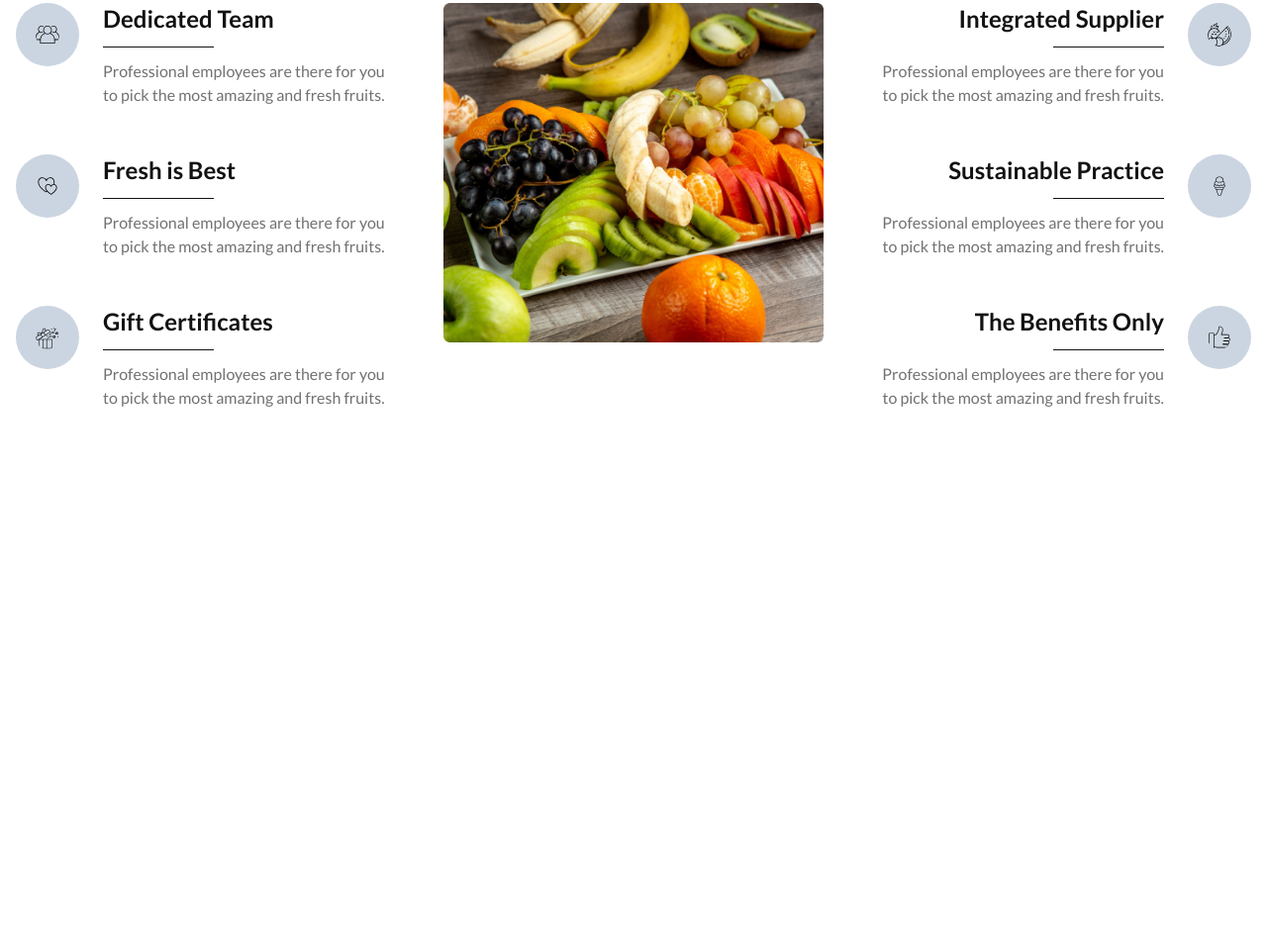
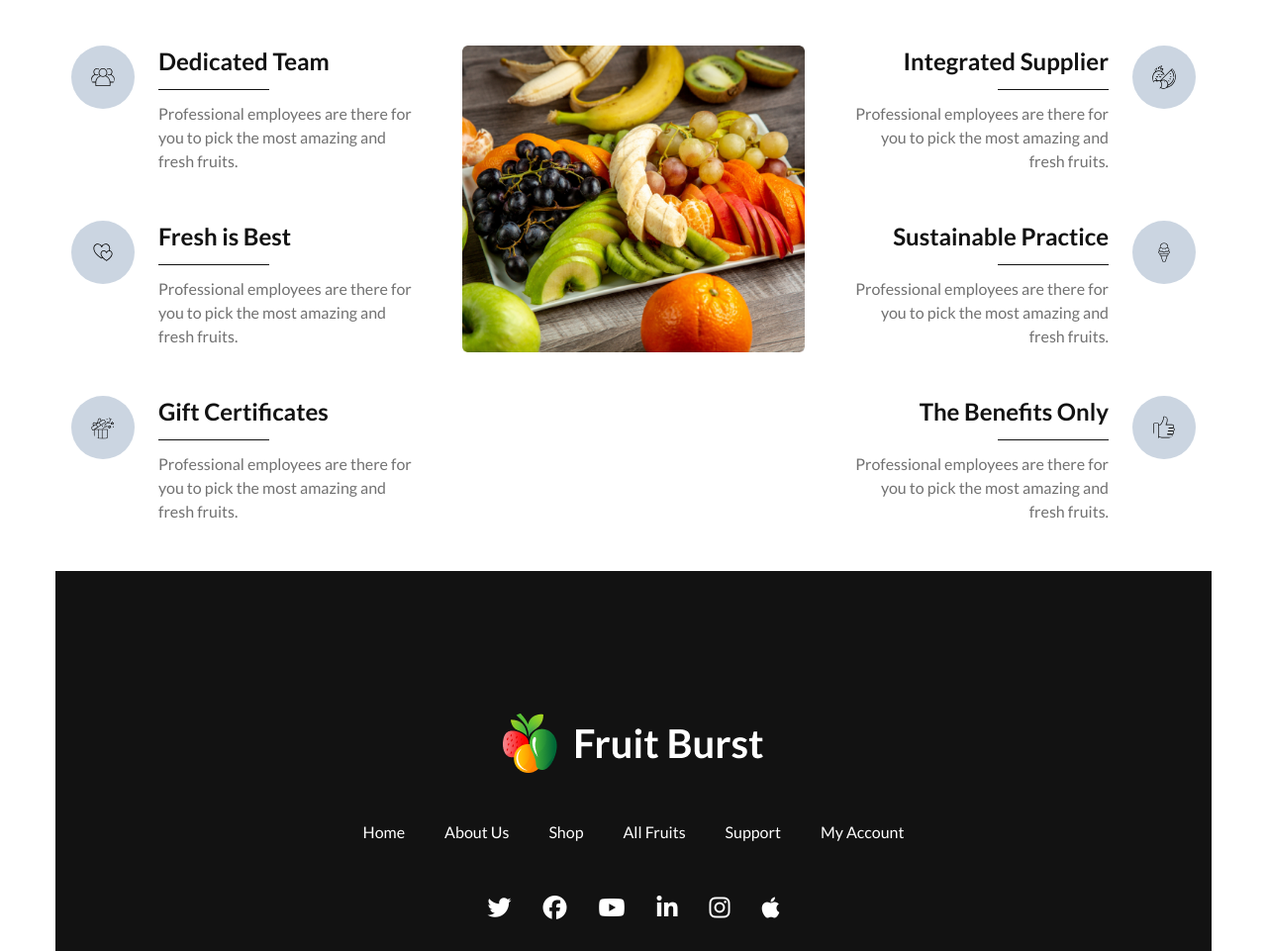
Before and after one commit to oadudhossain/my-fruit-burst, a plain HTML site: page index.html in a window 1280 px wide. Shown: the part 2877-3838 px from the top of the page at 99% size. Before the commit the page ends 3339 px from the top, so only its background shows below. Drawn offline with nearby package versions, Linux system fonts and the light colour scheme.

Commit message:
footer section added

```diff
--- a/index.html
+++ b/index.html
@@ -46,7 +46,7 @@
       }
     </style>
   </head>
-  <body class="lato">
+  <body class="lato lg:mx-14">
     <header class="container max-w-[1440px] mx-auto px-4 mb-5">
       <!-- This Is Navbar Area -->
       <div
@@ -313,6 +313,7 @@
     </header>
     <main class="container max-w-[1440px] mx-auto px-4">
       <!-- Deal of the day -->
+
       <section class="deals mb-28">
         <div
           class="flex items-center justify-between flex-col lg:flex-row gap-6 mb-12"
@@ -549,6 +550,7 @@
           >
         </div>
       </section>
+
       <!-- Meet the team -->
       <section
         class="teams bg-[url('./images/banner1.png')] bg-no-repeat bg-center bg-cover rounded-lg mb-28"
@@ -866,6 +868,62 @@
         </div>
       </section>
     </main>
-    <footer></footer>
+
+    <!-- Footer Section  -->
+    <footer>
+      <div class="bg-secondary py-10 md:py-24 lg:py-36 h-96 text-center">
+        <img src="./images/main-logo.png" alt="" class="inline-block mb-12" />
+        <ul
+          class="mb-12 flex items-center justify-center gap-6 md:gap-10 flex-wrap w-64 md:w-full mx-auto"
+        >
+          <li><a href="" class="text-sm md:text-base text-white">Home </a></li>
+          <li>
+            <a href="" class="text-sm md:text-base text-white">About Us</a>
+          </li>
+          <li><a href="" class="text-sm md:text-base text-white">Shop</a></li>
+          <li>
+            <a href="" class="text-sm md:text-base text-white">All Fruits</a>
+          </li>
+          <li>
+            <a href="" class="text-sm md:text-base text-white">Support</a>
+          </li>
+          <li>
+            <a href="" class="text-sm md:text-base text-white">My Account</a>
+          </li>
+        </ul>
+        <ul class="social flex gap-8 items-center justify-center">
+          <li>
+            <a href="" class="text-2xl text-white"
+              ><i class="fa-brands fa-twitter"></i
+            ></a>
+          </li>
+          <li>
+            <a href="" class="text-2xl text-white"
+              ><i class="fa-brands fa-facebook"></i
+            ></a>
+          </li>
+          <li>
+            <a href="" class="text-2xl text-white"
+              ><i class="fa-brands fa-youtube"></i
+            ></a>
+          </li>
+          <li>
+            <a href="" class="text-2xl text-white"
+              ><i class="fa-brands fa-linkedin-in"></i
+            ></a>
+          </li>
+          <li>
+            <a href="" class="text-2xl text-white"
+              ><i class="fa-brands fa-instagram"></i
+            ></a>
+          </li>
+          <li>
+            <a href="" class="text-2xl text-white"
+              ><i class="fa-brands fa-apple"></i
+            ></a>
+          </li>
+        </ul>
+      </div>
+    </footer>
   </body>
 </html>
```
